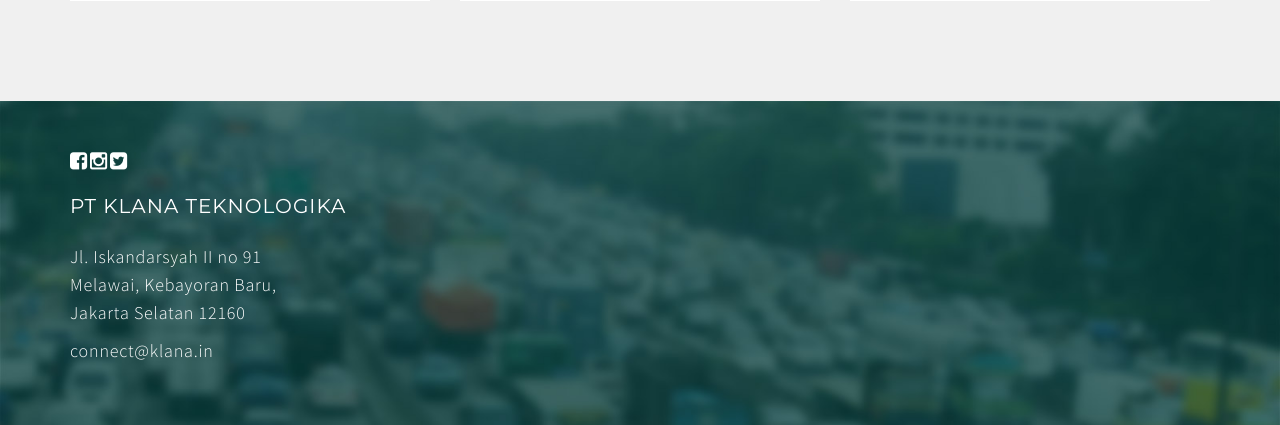
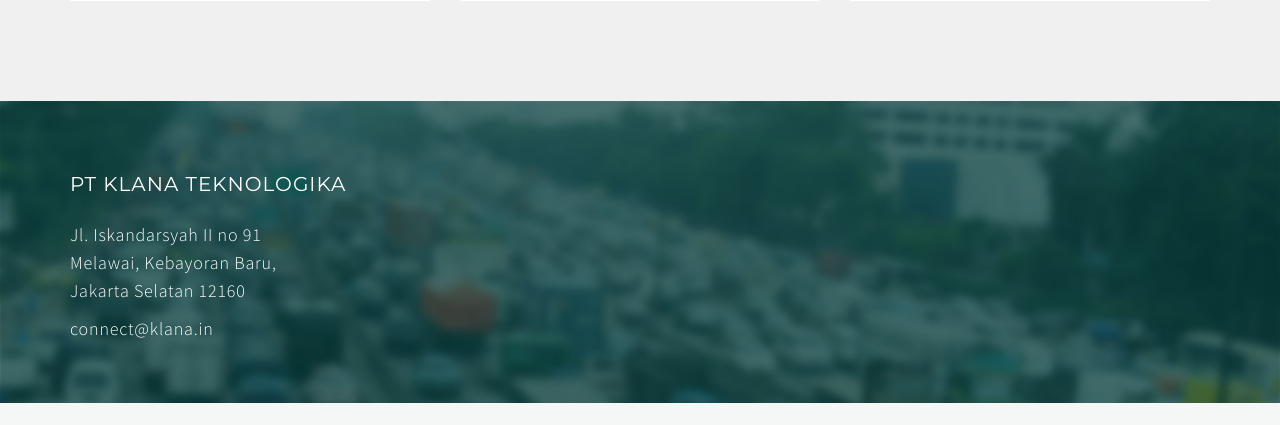
Before and after one commit to adepurana/pp, a Node server app: page / in a window 1280 px wide. Shown: the part 1630-2055 px from the top of the page. After the commit the page ends 2033 px from the top, so only its background shows below. Run offline with Node 20, Linux system fonts and the light colour scheme; some libraries are stand-ins or nearby versions.

Commit message:
Add files via upload

```diff
--- a/views/klana.ejs
+++ b/views/klana.ejs
@@ -142,9 +142,6 @@
 
 
               <div class="wow fadeInUp col-md-4 col-sm-4" data-wow-delay="1.6s">
-								<a href="https://www.facebook.com/kelanain/" class="inline"><i class="fa fa-facebook-square fa-2x white-text"></i></a>
-								<a href="https://www.instagram.com/klana.in/" class="inline"><i class="fa fa-instagram fa-2x white-text"></i></a>
-								<a href="https://www.twitter.com/klanain/" class="inline"><i class="fa fa-twitter-square fa-2x white-text"></i></a>
                 <h3>PT Klana Teknologika</h3>
                 <p>Jl. Iskandarsyah II no 91
 										<br>Melawai, Kebayoran Baru,
```
